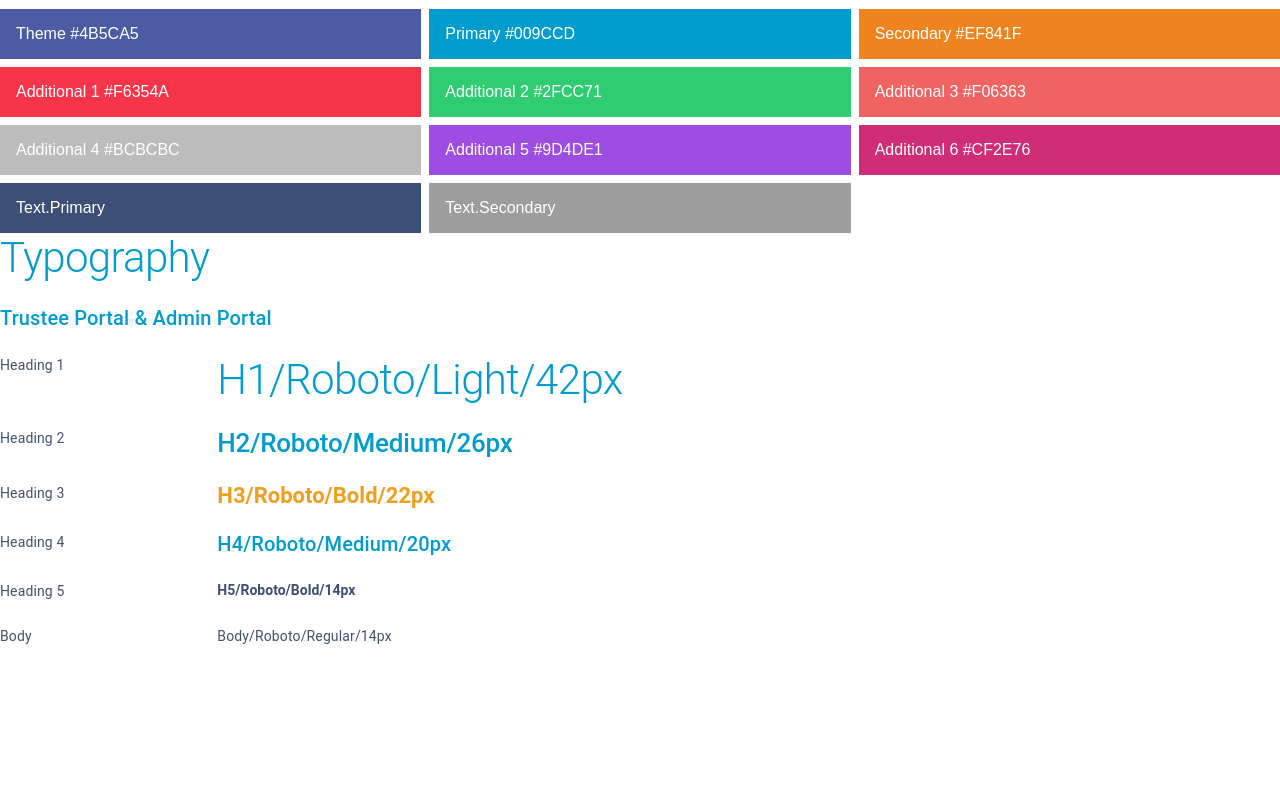
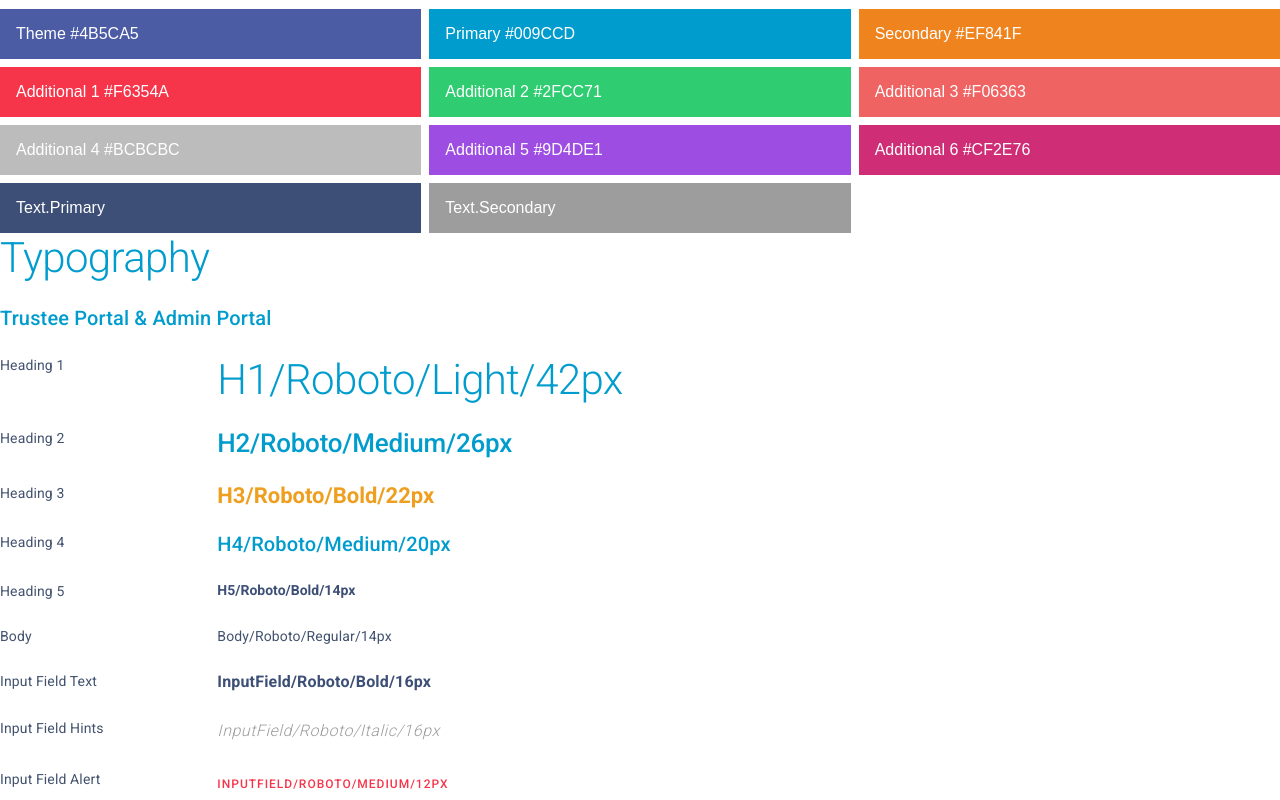
Before and after one commit to jarjarbinks01/building-Component, a React (Create React App) app: page / in a window 1280 px wide. Shown: the part 610-1410 px from the top of the page. Before the commit the page ends 1257 px from the top, so only its background shows below. Built offline with nearby package versions, Linux system fonts and the light colour scheme.

Commit message:
add theme

```diff
--- a/public/index.html
+++ b/public/index.html
@@ -24,6 +24,10 @@
       work correctly both with client-side routing and a non-root public URL.
       Learn how to configure a non-root public URL by running `npm run build`.
     -->
+    <link
+  rel="stylesheet"
+  href="https://fonts.googleapis.com/css?family=Roboto:300,400,500,700&display=swap"
+/>
     <title>React App</title>
   </head>
   <body>
--- a/src/App.tsx
+++ b/src/App.tsx
@@ -26,7 +26,6 @@ import { ReactComponent as MemberEnquiry } from "./assets/icons/MemberEnquiry.sv
 import { Button } from "@mui/material";
 import Box from "@mui/material/Box";
 import Grid from "@mui/material/Grid";
-
 const data = [
   {
     name: "Test Title 1",
@@ -238,6 +237,24 @@ function App() {
       <Grid item xs={12} sm={9}>
       <Box sx={{ typography: 'body1' }}>Body/Roboto/Regular/14px</Box>
       </Grid>
+      <Grid item xs={12} sm={2}>
+      <Box sx={{ typography: 'body1' }}>Input Field Text</Box>
+      </Grid>
+      <Grid item xs={12} sm={9}>
+      <Box sx={{ typography: 'body2' }}>InputField/Roboto/Bold/16px</Box>
+      </Grid>
+      <Grid item xs={12} sm={2}>
+      <Box sx={{ typography: 'body1' }}>Input Field Hints</Box>
+      </Grid>
+      <Grid item xs={12} sm={9}>
+      <Box sx={{ typography: 'caption' }}>InputField/Roboto/Italic/16px</Box>
+      </Grid>
+      <Grid item xs={12} sm={2}>
+      <Box sx={{ typography: 'body1' }}>Input Field Alert</Box>
+      </Grid>
+      <Grid item xs={12} sm={9}>
+      <Box sx={{ typography: 'overline' }}>InputField/Roboto/Medium/12px</Box>
+      </Grid>
         </Grid>
       </>
     </Router>
--- a/src/theme/index.ts
+++ b/src/theme/index.ts
@@ -73,6 +73,27 @@ const theme = createTheme({
       fontWeight: 400,
       color: '#42526E',
     },
+    body2: {
+        fontSize: 16,
+        fontFamily: 'Roboto',
+        fontWeight: 700,
+        color: '#3D4F76',
+    },
+    caption: {
+      fontSize: 16,
+      fontStyle: 'Italic',
+      fontFamily: 'Roboto',
+      fontWeight: 300,
+      color: '#9D9D9D',
+    },
+    overline: {
+      fontSize: 12,
+      fontFamily: 'Roboto',
+      fontWeight: 500,
+      color: '#F6354A',
+    },
+
+
   },
 });
 
```
